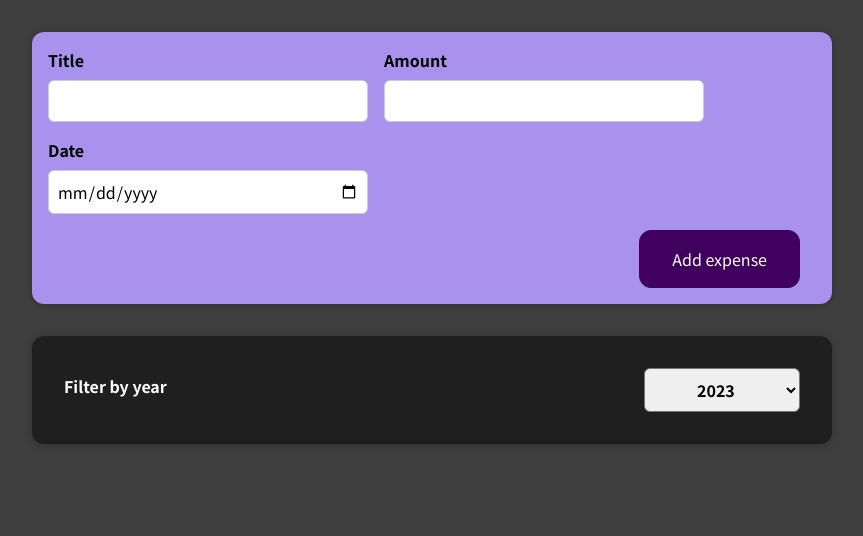
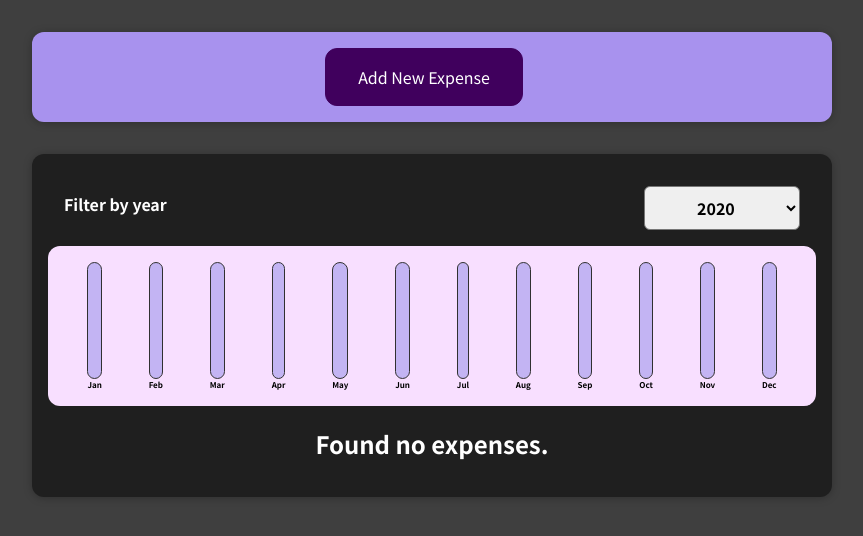
Before and after one commit to tsakP/react-complete-guide, a React (Create React App) app: page / in a window 1280 px wide. Shown: the top 536 px of the page, without its empty margins (208-1071 px from the left). Built offline with nearby package versions, Linux system fonts and the light colour scheme.

Commit message:
Adding dynamic styles & Implementation of Expenses Charts
New Components: ExpensesChart, ChartBar, Chart

```diff
--- /dev/null
+++ b/src/components/Chart/Chart.css
@@ -0,0 +1,9 @@
+.chart {
+  padding: 1rem;
+  border-radius: 12px;
+  background-color: #f8dfff;
+  text-align: center;
+  display: flex;
+  justify-content: space-around;
+  height: 10rem;
+}
--- /dev/null
+++ b/src/components/Chart/Chart.js
@@ -0,0 +1,20 @@
+import ChartBar from './ChartBar';
+import './Chart.css'
+
+const Chart = props => {
+   const dataPointValues = props.dataPoints.map(dataPoint => dataPoint.value);
+   const totalMaximum = Math.max(...dataPointValues);
+
+   return <div className='chart'>
+      {props.dataPoints.map(dataPoint => (
+         <ChartBar
+            key={dataPoint.label}
+            value={dataPoint.value}
+            maxValue={totalMaximum}
+            label={dataPoint.label}
+         />
+      ))}
+   </div>
+};
+
+export default Chart;
--- /dev/null
+++ b/src/components/Chart/ChartBar.css
@@ -0,0 +1,30 @@
+.chart-bar {
+  height: 100%;
+  display: flex;
+  flex-direction: column;
+  align-items: center;
+}
+
+.chart-bar__inner {
+  height: 100%;
+  width: 100%;
+  border: 1px solid #313131;
+  border-radius: 12px;
+  background-color: #c3b4f3;
+  overflow: hidden;
+  display: flex;
+  flex-direction: column;
+  justify-content: flex-end;
+}
+
+.chart-bar__fill {
+  background-color: #4826b9;
+  width: 100%;
+  transition: all 0.3s ease-out;
+}
+
+.chart-bar__label {
+  font-weight: bold;
+  font-size: 0.5rem;
+  text-align: center;
+}
--- /dev/null
+++ b/src/components/Chart/ChartBar.js
@@ -0,0 +1,18 @@
+import './ChartBar.css'
+
+const ChartBar = props => {
+   let barFillHeight = '0%';
+
+   if (props.maxValue > 0) {
+      barFillHeight = Math.round((props.value / props.maxValue) * 100) + '%'
+   }
+
+   return <div className='chart-bar'>
+      <div className='chart-bar__inner'>
+         <div className='chart-bar__fill' style={{ height: barFillHeight }}></div>
+      </div>
+      <div className='chart-bar__label'>{props.label}</div>
+   </div>
+};
+
+export default ChartBar;
--- a/src/components/Expenses/ExpenseItem.js
+++ b/src/components/Expenses/ExpenseItem.js
@@ -7,6 +7,7 @@
 
 const ExpenseItem = (props) => {
    return (
+      <li>
          <Card className='expense-item'>
             <ExpenseDate date={props.date} />
             <div className='expense-item__description'>
@@ -14,6 +15,7 @@
                <div className='expense-item__price'>{props.amount}</div>
             </div>
          </Card>
+      </li>
    );
 }
 
--- a/src/components/Expenses/Expenses.js
+++ b/src/components/Expenses/Expenses.js
@@ -1,31 +1,30 @@
 import React, { useState } from 'react';
 
-import ExpenseItem from './ExpenseItem';
 import Card from '../UI/Card';
 import ExpensesFilter from './ExpensesFilter';
+import ExpensesList from './ExpensesList';
+import ExpensesChart from './ExpensesChart';
 import './Expenses.css';
 
 const Expenses = (props) => {
-   const [selectedYear, setSelectedYear] = useState('');
+   const [selectedYear, setSelectedYear] = useState('2020');
 
    const yearSelectedHandler = year => {
       setSelectedYear(year);
    }
 
+   const filteredExpenses = props.data.filter((expense) => {
+      return expense.date.getFullYear().toString() === selectedYear;
+   });
+
+
+
    return (
       <div>
          <Card className='expenses'>
             <ExpensesFilter selected={selectedYear} onYearSelection={yearSelectedHandler} />
-            {props.data
-               .filter(expense => expense.date.getFullYear().toString() === selectedYear)
-               .map(expense => (
-                  <ExpenseItem
-                     key={expense.id}
-                     title={expense.title}
-                     amount={expense.amount}
-                     date={expense.date}
-                  />
-               ))}
+            <ExpensesChart expenses={filteredExpenses} />
+            <ExpensesList data={filteredExpenses} />
          </Card>
       </div>
    );
--- /dev/null
+++ b/src/components/Expenses/ExpensesChart.js
@@ -0,0 +1,28 @@
+import Chart from '../Chart/Chart';
+
+
+const ExpensesChart = props => {
+   const chartDataPoints = [
+      { label: 'Jan', value: 0 },
+      { label: 'Feb', value: 0 },
+      { label: 'Mar', value: 0 },
+      { label: 'Apr', value: 0 },
+      { label: 'May', value: 0 },
+      { label: 'Jun', value: 0 },
+      { label: 'Jul', value: 0 },
+      { label: 'Aug', value: 0 },
+      { label: 'Sep', value: 0 },
+      { label: 'Oct', value: 0 },
+      { label: 'Nov', value: 0 },
+      { label: 'Dec', value: 0 },
+   ];
+
+   for (const expense of props.expenses) {
+      const expenseMonth = expense.date.getMonth(); // starting at 0 for january
+      chartDataPoints[expenseMonth].value += expense.amount;
+   }
+
+   return <Chart dataPoints={chartDataPoints} />
+}
+
+export default ExpensesChart;
--- /dev/null
+++ b/src/components/Expenses/ExpensesList.css
@@ -0,0 +1,9 @@
+.expenses-list {
+  list-style: none;
+  padding: 0;
+}
+
+.expenses-list__fallback {
+  color: white;
+  text-align: center;
+}
--- /dev/null
+++ b/src/components/Expenses/ExpensesList.js
@@ -0,0 +1,21 @@
+import './ExpensesList.css'
+import ExpenseItem from './ExpenseItem'
+
+const ExpenseList = props => {
+   if (props.data.length === 0) {
+      return <h2 className='expenses-list__fallback'>Found no expenses.</h2>
+   }
+
+   return <ul className='expenses-list'>
+      {props.data.map(expense => (
+         <ExpenseItem
+            key={expense.id}
+            title={expense.title}
+            amount={expense.amount}
+            date={expense.date}
+         />
+      ))}
+   </ul>
+};
+
+export default ExpenseList;
--- a/src/components/NewExpense/ExpenseForm.css
+++ b/src/components/NewExpense/ExpenseForm.css
@@ -24,3 +24,7 @@
 .new-expense__actions {
   text-align: right;
 }
+
+.new-expense__action {
+  text-align: center;
+}
--- a/src/components/NewExpense/ExpenseForm.js
+++ b/src/components/NewExpense/ExpenseForm.js
@@ -98,6 +98,7 @@
          </div>
       </div>
       <div className='new-expense__actions'>
+         <button type='button' onClick={props.onCancel}>Cancel</button>
          <button type='submit'>Add expense</button>
       </div>
    </form>
--- a/src/components/NewExpense/NewExpense.js
+++ b/src/components/NewExpense/NewExpense.js
@@ -1,19 +1,32 @@
-import React from 'react';
+import React, { useState } from 'react';
 
 import './NewExpense.css'
 import ExpenseForm from './ExpenseForm';
 
 const NewExpense = (props) => {
+   const [isEditing, setIsEditing] = useState(false);
+
    const saveExpenseDataHandler = (enteredExpenseData) => {
       const expenseData = {
          ...enteredExpenseData,
          id: Math.random().toString()
       };
       props.onAddExpense(expenseData);
+      setIsEditing(false);
+   };
+
+   const startEditingHandler = () => {
+      setIsEditing(true);
+   };
+
+   const stopEditingHandler = () => {
+      setIsEditing(false);
    };
 
    return <div className='new-expense' >
-      <ExpenseForm onSaveExpenseData={saveExpenseDataHandler} />
+      {!isEditing && <button onClick={startEditingHandler}>Add New Expense</button>}
+      {isEditing && <ExpenseForm onSaveExpenseData={saveExpenseDataHandler}
+         onCancel={stopEditingHandler} />}
    </div>
 };
 
```
Lines whose indentation alone changed are shown as unchanged.
